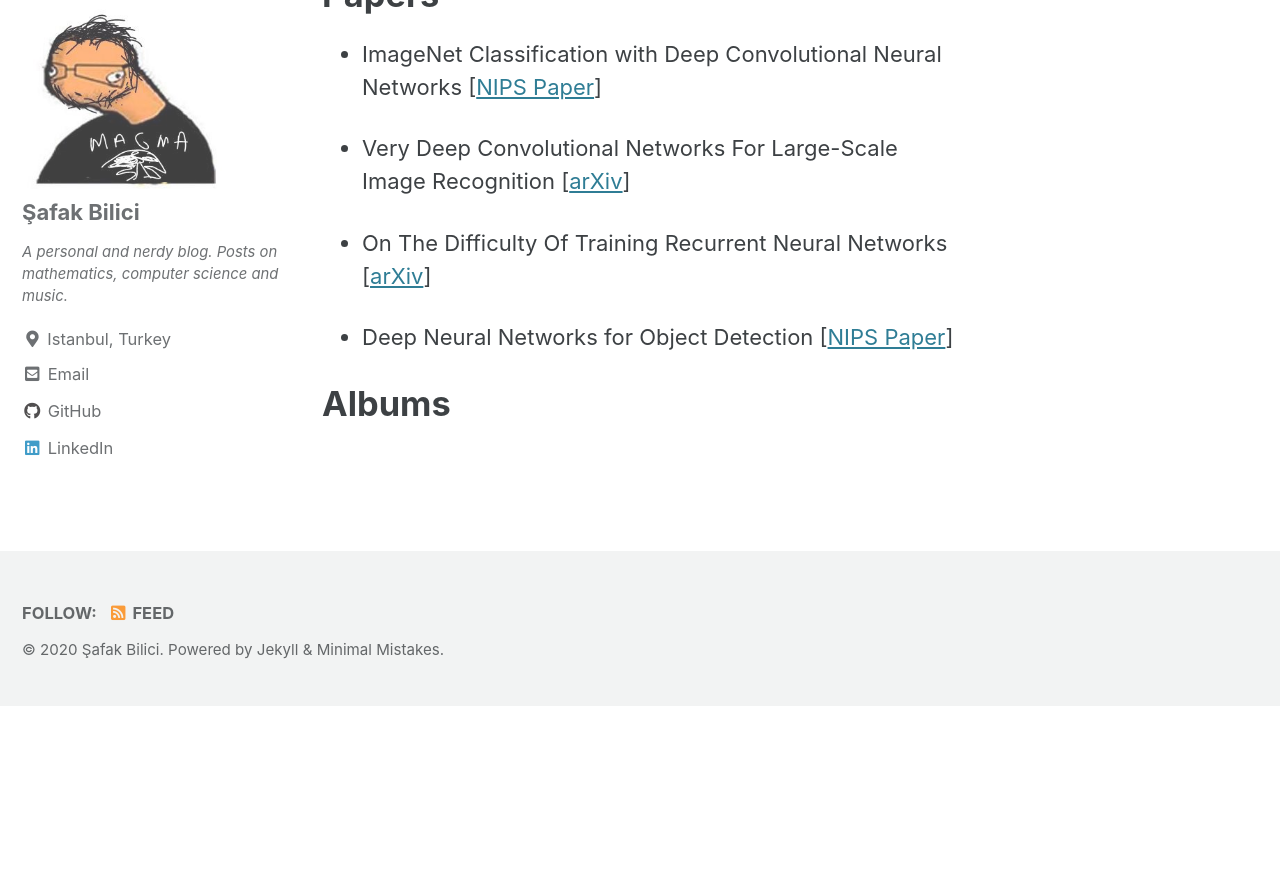
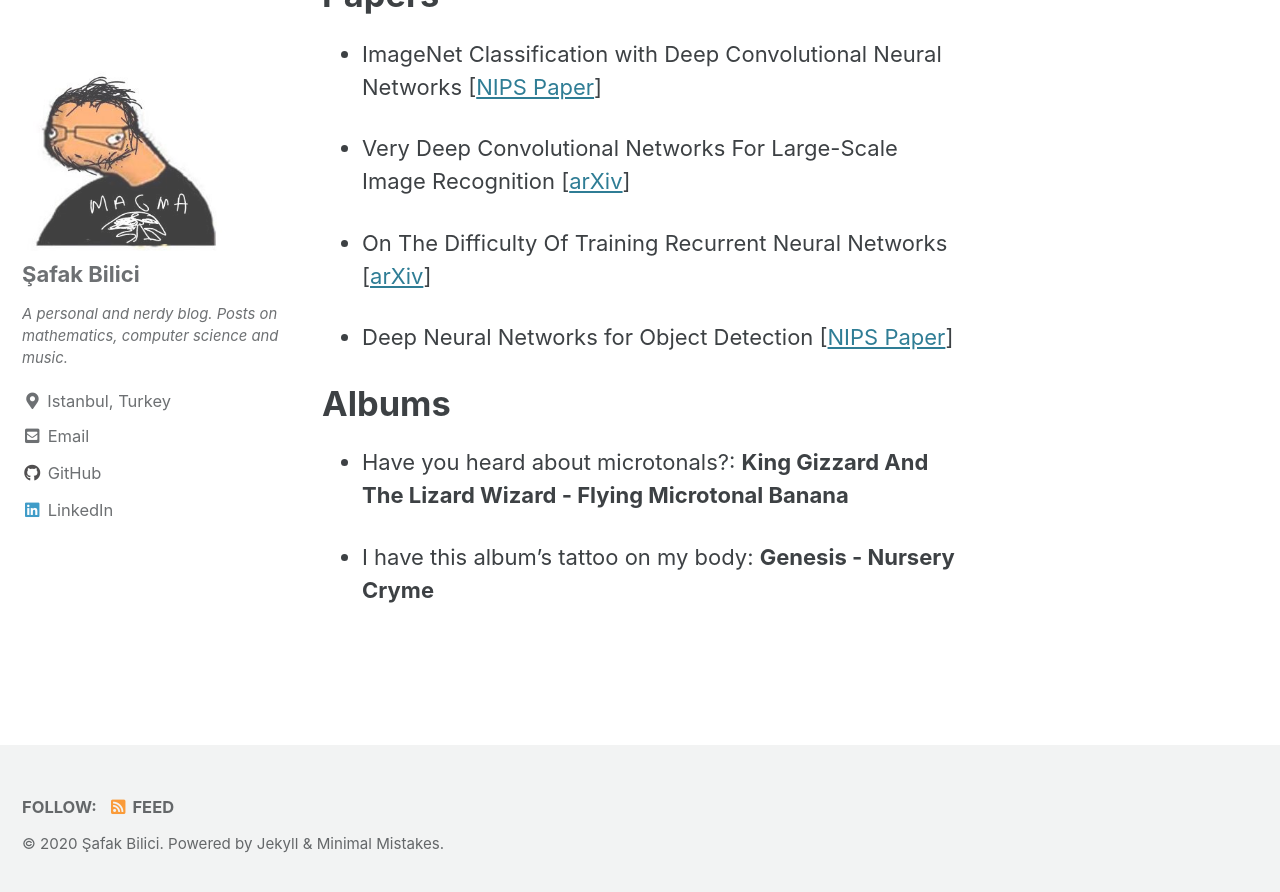
Before and after one commit to safakkbilici/safakkbilici.github.io, a Jekyll site: the page built from _pages/sources.md, in a window 1280 px wide and 900 px high, scrolled down 2370 px. Shown: the top 892 px of the window. Built offline with Jekyll 4.4.1, drawn with Linux system fonts in a browser that asks for light colours; cached includes are drawn as plain includes; before the commit the page ends 3076 px from its top, so only the background shows below that.

Commit message:
albums added

```diff
--- a/_pages/sources.md
+++ b/_pages/sources.md
@@ -50,3 +50,7 @@ This section covers my favorite textbooks/papers/blog posts, albums (and others)
 
 
 # Albums
+
+- Have you heard about microtonals?: **King Gizzard And The Lizard Wizard - Flying Microtonal Banana**
+
+- I have this album's tattoo on my body: **Genesis - Nursery Cryme**
```
